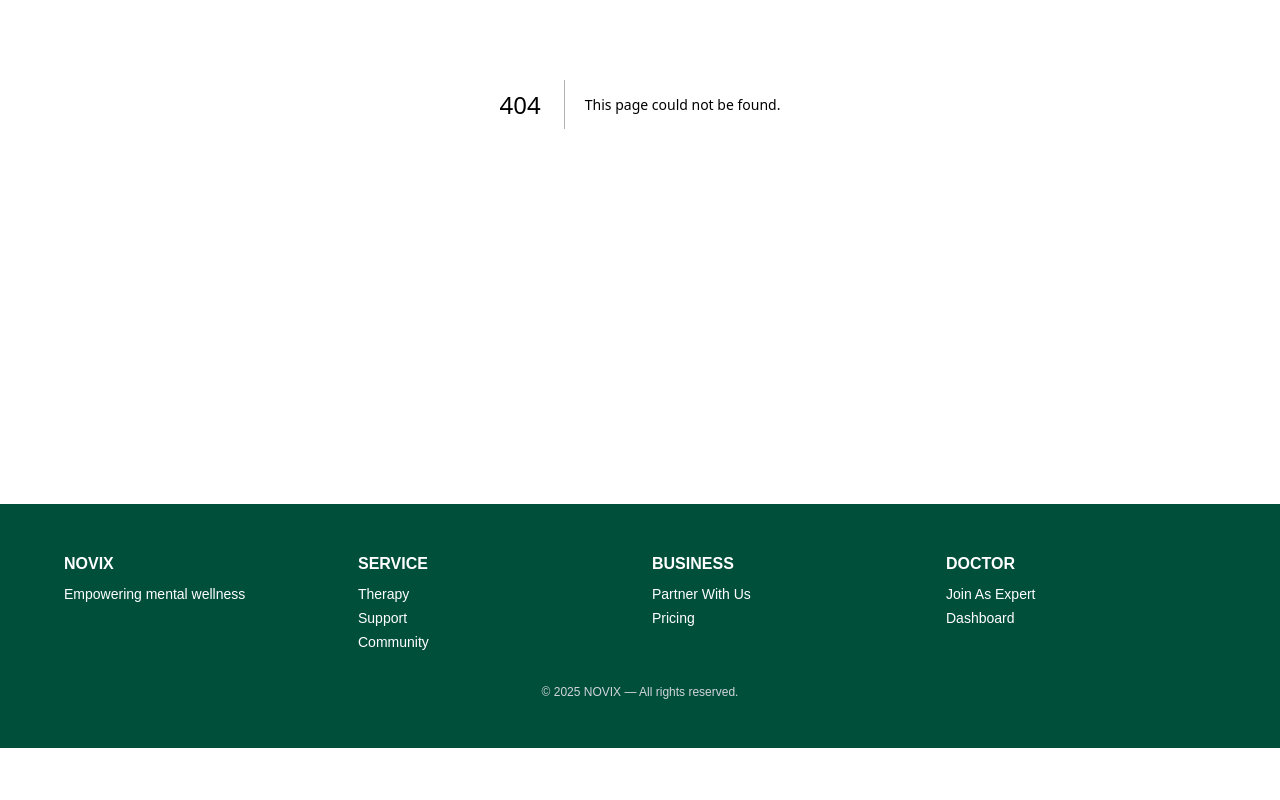
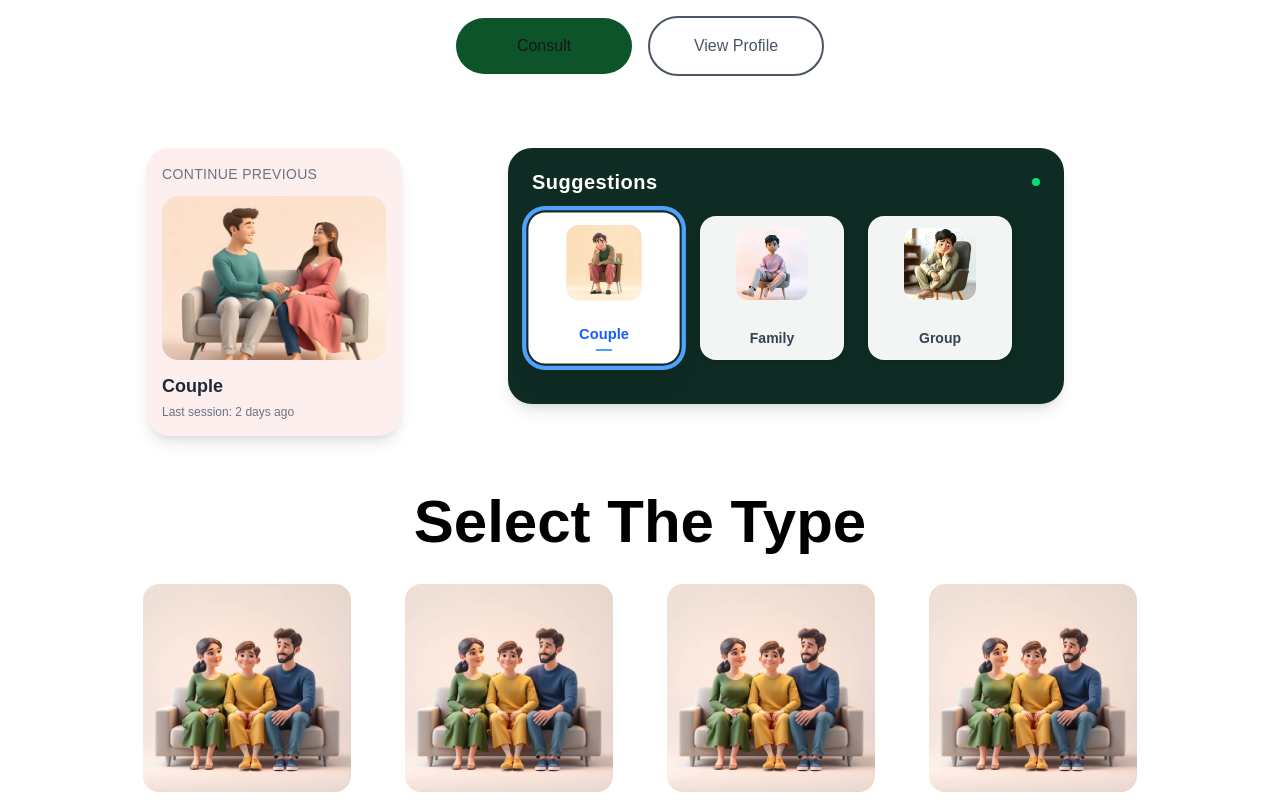
Before and after one commit to aashishj1/Novix, a Next.js app in the folder front-end/: page /listOfConcern in a window 1280 px wide. Before the commit this address had no page. Shown: the part 360-1160 px from the top of the page. Before the commit the page ends 1108 px from the top, so only its background shows below. Built offline with nearby package versions, Linux system fonts and the light colour scheme.

Commit message:
Add new File

```diff
--- /dev/null
+++ b/front-end/app/_components/FeelingSection.js
@@ -0,0 +1,74 @@
+// components/FeelingSection.jsx
+import React from "react";
+
+const benefits = [
+  {
+    title: "Benefit 1",
+    description: "Description on benefit in small 10-25 words.",
+  },
+  {
+    title: "Benefit 2",
+    description: "Description on benefit in small 10-25 words.",
+  },
+  {
+    title: "Benefit 3",
+    description: "Description on benefit in small 10-25 words.",
+  },
+];
+
+const FeelingSection = () => {
+  return (
+    <section className="bg-pink-100 rounded-xl p-10 text-center">
+      <h2 className="text-3xl font-bold mb-10">Not Sure How You're Feeling?</h2>
+      <div className="flex flex-col md:flex-row justify-center gap-10 mb-10">
+        {benefits.map((benefit, index) => (
+          <div key={index} className="flex flex-col items-center max-w-xs">
+            <div className="bg-white p-4 rounded-full mb-4 shadow-md">
+              {/* Lightbulb icon (you can replace with an SVG or icon library) */}
+              <svg
+                xmlns="http://www.w3.org/2000/svg"
+                className="h-8 w-8 text-pink-500"
+                fill="none"
+                viewBox="0 0 24 24"
+                stroke="currentColor"
+                strokeWidth={2}
+              >
+                <path
+                  strokeLinecap="round"
+                  strokeLinejoin="round"
+                  d="M11 3v2m0 0a3 3 0 00-3 3v1a3 3 0 003 3v2m0-7h4m-4 0H7m8 0h2m-2 0v2m0 0h2m-2-2v-2"
+                />
+              </svg>
+            </div>
+            <h3 className="font-semibold text-lg mb-2">{benefit.title}</h3>
+            <p className="text-sm text-gray-600">{benefit.description}</p>
+          </div>
+        ))}
+      </div>
+      <div className="flex justify-center gap-4">
+        <button className="bg-green-700 text-white px-6 py-2 rounded-full hover:bg-green-800 transition">
+          Consult
+        </button>
+        <button className="border border-green-700 text-green-700 px-6 py-2 rounded-full hover:bg-green-100 transition flex items-center gap-2">
+          View Profile
+          <svg
+            xmlns="http://www.w3.org/2000/svg"
+            className="h-4 w-4"
+            fill="none"
+            viewBox="0 0 24 24"
+            stroke="currentColor"
+            strokeWidth={2}
+          >
+            <path
+              strokeLinecap="round"
+              strokeLinejoin="round"
+              d="M14 3h7v7m0 0L10 21l-7-7 11-11z"
+            />
+          </svg>
+        </button>
+      </div>
+    </section>
+  );
+};
+
+export default FeelingSection;
--- /dev/null
+++ b/front-end/app/_components/SchedulePicker.js
@@ -0,0 +1,73 @@
+"use client"
+
+import { useState } from "react";
+
+export default function SchedulePicker() {
+  const [selectedDate, setSelectedDate] = useState(8);
+  const daysInMonth = Array.from({ length: 31 }, (_, i) => i + 1);
+
+  const timeSlots = [
+    "9:00 AM - 9:50AM",
+    "9:00 AM - 9:50AM",
+    "9:00 AM - 9:50AM",
+    "9:00 AM - 9:50AM",
+  ];
+
+  return (
+    <div className="flex flex-col items-center space-y-6 p-6">
+      {/* Heading */}
+      <h1 className="text-2xl font-bold text-center">
+        Choose Your Perfect Time
+      </h1>
+
+      <div className="flex flex-col md:flex-row gap-8">
+        {/* Calendar */}
+        <div className="bg-green-900 text-white rounded-lg p-4 w-[280px]">
+          <div className="flex justify-between items-center mb-4">
+            <h2 className="font-semibold">Schedule It</h2>
+            <span>Jan</span>
+          </div>
+          <div className="grid grid-cols-7 gap-2 text-center text-sm mb-2">
+            {["M", "T", "W", "T", "F", "S", "S"].map((day) => (
+              <div key={day} className="opacity-80">
+                {day}
+              </div>
+            ))}
+          </div>
+          <div className="grid grid-cols-7 gap-2">
+            {daysInMonth.map((day) => (
+              <button
+                key={day}
+                onClick={() => setSelectedDate(day)}
+                className={`w-8 h-8 rounded-full flex items-center justify-center transition
+                  ${
+                    selectedDate === day
+                      ? "bg-pink-500 text-white"
+                      : "bg-white text-black hover:bg-gray-200"
+                  }`}
+              >
+                {day}
+              </button>
+            ))}
+          </div>
+        </div>
+
+        {/* Time Slots */}
+        <div className="flex flex-col space-y-3 w-[220px]">
+          <div className="text-gray-800 font-medium">
+            Monday {selectedDate}-1-25
+          </div>
+          {timeSlots.map((slot, idx) => (
+            <button
+              key={idx}
+              className="border border-gray-300 text-black rounded-full px-4 py-2 hover:bg-gray-100"
+            >
+              {slot}
+            </button>
+          ))}
+          <div className="border border-gray-300 rounded-full px-4 py-2 bg-gray-50"></div>
+        </div>
+      </div>
+    </div>
+  );
+}
--- a/front-end/app/_components/SessionSuggestion.js
+++ b/front-end/app/_components/SessionSuggestion.js
@@ -3,19 +3,13 @@
 import Image from "next/image";
 import { useState } from "react";
 
-const suggestions = [
-  { label: "couple", image: "/couple-1.jpg" },
-  { label: "family", image: "/family.jpg" },
-  { label: "group", image: "/group.jpg" },
-];
-
-export default function SessionSuggestion() {
+export default function SessionSuggestion({ suggestions }) {
   const [selected, setSelected] = useState("couple");
 
   return (
     <div className="flex gap-9 p-6 items-start max-w-4xl mx-auto">
       {/* Continue Previous Card */}
-      <div className="w-56 h-72 bg-[#FEEFEF] rounded-3xl p-4 flex flex-col justify-between shadow-lg hover:shadow-xl transition-all duration-300 hover:-translate-y-1">
+      <div className="w-64 h-72 bg-[#FEEFEF] rounded-3xl p-4 flex flex-col justify-between shadow-lg hover:shadow-xl transition-all duration-300 hover:-translate-y-1 relative right-[70px]">
         <div>
           <p className="text-sm text-gray-500 font-medium tracking-wide uppercase">
             Continue Previous
@@ -36,7 +30,7 @@ export default function SessionSuggestion() {
       </div>
 
       {/* Suggestion Cards */}
-      <div className="bg-[#0F2C24] rounded-3xl px-6 py-5 flex-1 shadow-lg">
+      <div className="bg-[#0F2C24] rounded-3xl px-6 py-5 flex-1 shadow-lg h-64">
         <div className="flex items-center justify-between mb-5">
           <h2 className="text-white text-xl font-bold tracking-wide">
             Suggestions
@@ -44,12 +38,12 @@ export default function SessionSuggestion() {
           <div className="w-2 h-2 bg-green-400 rounded-full animate-pulse"></div>
         </div>
 
-        <div className="flex gap-4 justify-start">
+        <div className="flex gap-6 justify-start">
           {suggestions.map((s) => (
             <button
               key={s.label}
               onClick={() => setSelected(s.label)}
-              className={`group w-28 h-36 rounded-2xl p-3 flex flex-col items-center justify-between transition-all duration-300 hover:scale-105 hover:shadow-lg ${
+              className={`group w-36 h-36 rounded-2xl p-3 flex flex-col items-center justify-between transition-all duration-300 hover:scale-105 hover:shadow-lg ${
                 selected === s.label
                   ? "ring-4 ring-blue-400 ring-offset-2 ring-offset-[#0F2C24] bg-white shadow-xl scale-105"
                   : "bg-white/95 hover:bg-white shadow-md"
@@ -80,15 +74,6 @@ export default function SessionSuggestion() {
             </button>
           ))}
         </div>
-
-        <div className="mt-6 pt-4 border-t border-white/10">
-          <p className="text-white/70 text-sm">
-            Selected:{" "}
-            <span className="text-white font-medium capitalize">
-              {selected}
-            </span>
-          </p>
-        </div>
       </div>
     </div>
   );
--- a/front-end/app/_components/TherapistBanner.js
+++ b/front-end/app/_components/TherapistBanner.js
@@ -1,23 +1,17 @@
-"use client"; // if you're using App Router
-
 import Image from "next/image";
-import React from "react";
 
 const TherapistBanner = () => {
   return (
     <div className="w-full px-4 py-12 text-center bg-[#F7F5F1]">
-      {/* Headline */}
       <h1 className="text-3xl md:text-7xl font-extrabold leading-tight text-black">
         FIND YOUR SAFE SPACE WITH <br />
         <span className="text-black">THE RIGHT THERAPIST</span>
       </h1>
 
-      {/* Subheading */}
       <p className="mt-4 text-sm md:text-base text-gray-600 max-w-xl mx-auto">
         Choose from licensed experts trained to support your unique journey.
       </p>
 
-      {/* Doctor Image */}
       <div className="mt-8">
         <Image
           src="/list-of-doctor.png"
@@ -29,8 +23,9 @@ const TherapistBanner = () => {
         />
       </div>
 
-      {/* Caption */}
-      <p className="mt-4 text-gray-700 text-sm relative left-[-40rem] top-[-69px]">50+ Doctor</p>
+      <p className="mt-4 text-gray-700 text-sm relative left-[-40rem] top-[-69px]">
+        50+ Doctor
+      </p>
     </div>
   );
 };
--- a/front-end/app/_components/TherapyHero.js
+++ b/front-end/app/_components/TherapyHero.js
@@ -1,20 +1,20 @@
 import Image from "next/image";
 import React from "react";
 
-function TherapyHero() {
+function TherapyHero({ title, para }) {
+  const spilttedTitle = title.split(",");
   return (
     <div className="w-full px-4 py-12 text-center bg-white">
       {/* Headline */}
       <h1 className="text-3xl md:text-7xl font-extrabold leading-tight text-black uppercase">
-        Find the right therapy
+        {spilttedTitle[0]}
         <br />
-        <span className="text-black uppercase">for your needs</span>
+        <span className="text-black uppercase">{spilttedTitle[1]}</span>
       </h1>
 
       {/* Subheading */}
-      <p className="mt-4 text-sm md:text-base text-gray-600 max-w-xl mx-auto">
-        Whether you&apos;re seeking guidance, healing, or support, explore the best
-        therapy options tailored for you.{" "}
+      <p className="mt-4 text-sm md:text-base text-gray-600 max-w-xl mx-auto mb-5">
+        {para}
       </p>
 
       <div className="flex gap-4 justify-center items-center">
--- a/front-end/app/_components/TherapyTypeGrid.js
+++ b/front-end/app/_components/TherapyTypeGrid.js
@@ -6,33 +6,18 @@ const caveat = Caveat({
   weight: "400",
 });
 
-const therapyTypes = [
-  { title: "Family Therapy", image: "/family-1.jpg" },
-  { title: "Family Therapy", image: "/family-1.jpg" },
-  { title: "Family Therapy", image: "/family-1.jpg" },
-  { title: "Family Therapy", image: "/family-1.jpg" },
-  { title: "Family Therapy", image: "/family-1.jpg" },
-  { title: "Family Therapy", image: "/family-1.jpg" },
-  { title: "Family Therapy", image: "/family-1.jpg" },
-  { title: "Family Therapy", image: "/family-1.jpg" },
-  { title: "Family Therapy", image: "/family-1.jpg" },
-  { title: "Family Therapy", image: "/family-1.jpg" },
-  { title: "Family Therapy", image: "/family-1.jpg" },
-  { title: "Family Therapy", image: "/family-1.jpg" },
-];
-
-export default function TherapyTypeGrid() {
+export default function TherapyTypeGrid({ therapyTypes }) {
   return (
     <>
       <div className="py-8 px-4">
-        <h2 className="text-4xl font-bold text-center mb-8 text-black">
+        <h2 className="text-6xl font-bold text-center mb-8 text-black">
           Select The Type
         </h2>
 
         <div className="grid grid-cols-2 sm:grid-cols-3 md:grid-cols-4 gap-6 max-w-5xl mx-auto">
           {therapyTypes.map((item, index) => (
             <div key={index} className="flex flex-col items-center text-center">
-              <div className="w-44 h-44 relative rounded-2xl overflow-hidden">
+              <div className="w-52 h-52 relative rounded-2xl overflow-hidden">
                 <Image
                   src={item.image}
                   alt={item.title}
@@ -47,7 +32,9 @@ export default function TherapyTypeGrid() {
       </div>
 
       <div>
-        <p className={`${caveat.className} text-black text-center text-5xl font-extralight `}>
+        <p
+          className={`${caveat.className} text-black text-center text-5xl font-extralight`}
+        >
           Therapy is the gentle art of helping yourself <br /> by accepting help
           from others
         </p>
--- /dev/null
+++ b/front-end/app/listOfConcern/page.js
@@ -0,0 +1,44 @@
+import React from "react";
+import TherapyHero from "../_components/TherapyHero";
+import SessionSuggestion from "../_components/SessionSuggestion";
+import TherapyTypeGrid from "../_components/TherapyTypeGrid";
+import FeelingSection from "../_components/FeelingSection";
+import SchedulePicker from "../_components/SchedulePicker";
+
+const suggestions = [
+  { label: "couple", image: "/couple-1.jpg" },
+  { label: "family", image: "/family.jpg" },
+  { label: "group", image: "/group.jpg" },
+];
+
+const therapyTypes = [
+  { title: "Mood Therapy", image: "/family-1.jpg" },
+  { title: "Mood Therapy", image: "/family-1.jpg" },
+  { title: "Mood Therapy", image: "/family-1.jpg" },
+  { title: "Mood Therapy", image: "/family-1.jpg" },
+  { title: "Mood Therapy", image: "/family-1.jpg" },
+  { title: "Mood Therapy", image: "/family-1.jpg" },
+  { title: "Mood Therapy", image: "/family-1.jpg" },
+  { title: "Mood Therapy", image: "/family-1.jpg" },
+  { title: "Mood Therapy", image: "/family-1.jpg" },
+  { title: "Mood Therapy", image: "/family-1.jpg" },
+  { title: "Mood Therapy", image: "/family-1.jpg" },
+  { title: "Mood Therapy", image: "/family-1.jpg" },
+];
+
+function Page() {
+  return (
+    <div className="bg-white">
+      <TherapyHero
+        title="Explore & Understand Mental Health Concerns"
+        para="Whether you're seeking guidance, healing, or support, explore the best therapy options tailored for you."
+      />
+      <SessionSuggestion suggestions={suggestions} />
+      <TherapyTypeGrid therapyTypes={therapyTypes} />
+      <FeelingSection />
+      <SchedulePicker />
+    </div>
+  );
+}
+
+export default Page;
--- a/front-end/app/listOfTherapy/page.js
+++ b/front-end/app/listOfTherapy/page.js
@@ -3,12 +3,37 @@ import TherapyHero from "../_components/TherapyHero";
 import SessionSuggestion from "../_components/SessionSuggestion";
 import TherapyTypeGrid from "../_components/TherapyTypeGrid";
 
+const suggestions = [
+  { label: "couple", image: "/couple-1.jpg" },
+  { label: "family", image: "/family.jpg" },
+  { label: "group", image: "/group.jpg" },
+];
+
+const therapyTypes = [
+  { title: "Family Therapy", image: "/family-1.jpg" },
+  { title: "Family Therapy", image: "/family-1.jpg" },
+  { title: "Family Therapy", image: "/family-1.jpg" },
+  { title: "Family Therapy", image: "/family-1.jpg" },
+  { title: "Family Therapy", image: "/family-1.jpg" },
+  { title: "Family Therapy", image: "/family-1.jpg" },
+  { title: "Family Therapy", image: "/family-1.jpg" },
+  { title: "Family Therapy", image: "/family-1.jpg" },
+  { title: "Family Therapy", image: "/family-1.jpg" },
+  { title: "Family Therapy", image: "/family-1.jpg" },
+  { title: "Family Therapy", image: "/family-1.jpg" },
+  { title: "Family Therapy", image: "/family-1.jpg" },
+];
+
 function Page() {
   return (
     <div className="bg-white">
-      <TherapyHero />
-      <SessionSuggestion />
-      <TherapyTypeGrid />
+      <TherapyHero
+        title="Find the right therapy, for your needs"
+        para="Whether you're seeking guidance, healing, or support, explore the
+        best therapy options tailored for you."
+      />
+      <SessionSuggestion suggestions={suggestions} />
+      <TherapyTypeGrid therapyTypes={therapyTypes} />
     </div>
   );
 }
```
